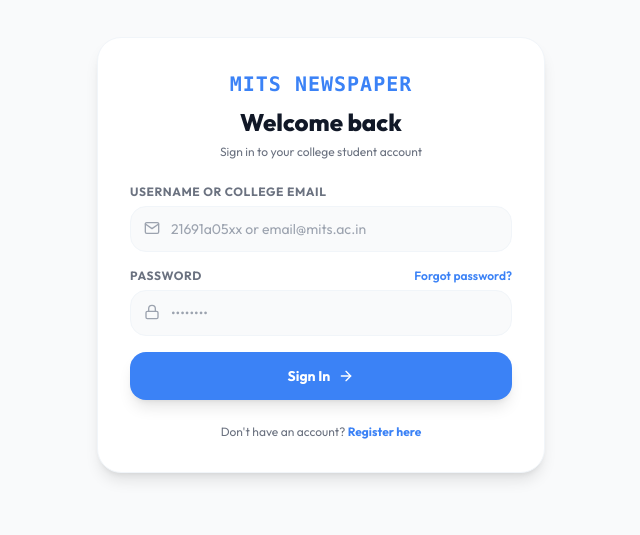
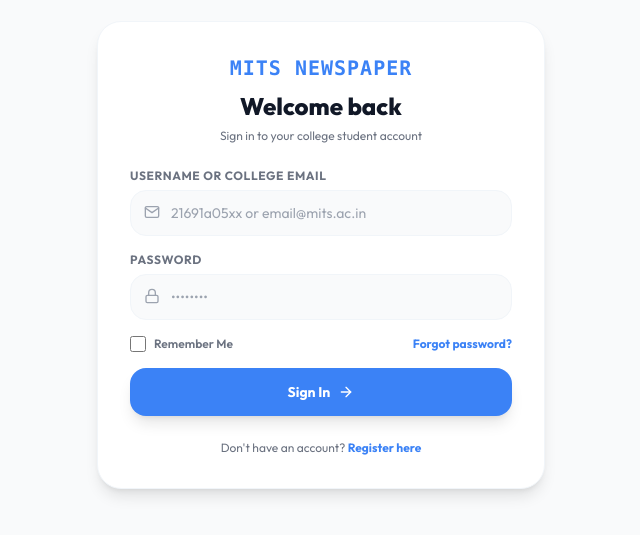
Before and after one commit to PAVANI2511/mits_news, a React app in the folder frontend/: page /login in a window 1280 px wide. Shown: the part 145-680 px from the top of the page, without its empty margins (319-959 px from the left). Built offline with nearby package versions, Linux system fonts and the light colour scheme; the HTML template or start-up script is replaced by a standard one.

Commit message:
add remember me checkbox and align with forgot password link

```diff
--- a/frontend/src/pages/Login.jsx
+++ b/frontend/src/pages/Login.jsx
@@ -1,4 +1,4 @@
-import React, { useState } from 'react';
+import React, { useState, useEffect } from 'react';
 import { useNavigate, Link } from 'react-router-dom';
 import { useDispatch, useSelector } from 'react-redux';
 import { loginStart, loginSuccess, loginFailure } from '../redux/authSlice';
@@ -14,6 +14,15 @@ const Login = () => {
   const [usernameOrEmail, setUsernameOrEmail] = useState('');
   const [password, setPassword] = useState('');
   const [validationError, setValidationError] = useState('');
+  const [rememberMe, setRememberMe] = useState(false);
+
+  useEffect(() => {
+    const saved = localStorage.getItem('remember_username');
+    if (saved) {
+      setUsernameOrEmail(saved);
+      setRememberMe(true);
+    }
+  }, []);
 
   const handleSubmit = async (e) => {
     e.preventDefault();
@@ -33,6 +42,12 @@ const Login = () => {
       });
 
       dispatch(loginSuccess(res.data));
+
+      if (rememberMe) {
+        localStorage.setItem('remember_username', usernameOrEmail);
+      } else {
+        localStorage.removeItem('remember_username');
+      }
 
       // Fetch user's saved theme from database
       const themePref = res.data.user.profile?.theme_preference || 'light';
@@ -90,14 +105,9 @@ const Login = () => {
           </div>
 
           <div>
-            <div className="flex justify-between items-center mb-1.5">
-              <label className="block text-xs font-bold text-gray-500 uppercase tracking-wider">
-                Password
-              </label>
-              <Link to="/forgot-password" className="text-xs font-semibold text-primary hover:underline">
-                Forgot password?
-              </Link>
-            </div>
+            <label className="block text-xs font-bold text-gray-500 uppercase tracking-wider mb-1.5">
+              Password
+            </label>
             <div className="relative">
               <input
                 type="password"
@@ -108,6 +118,21 @@ const Login = () => {
               />
               <FiLock className="absolute left-3.5 top-3.5 text-gray-400" />
             </div>
+          </div>
+
+          <div className="flex items-center justify-between text-xs my-3">
+            <label className="flex items-center gap-2 cursor-pointer text-gray-500 hover:text-text select-none">
+              <input
+                type="checkbox"
+                checked={rememberMe}
+                onChange={(e) => setRememberMe(e.target.checked)}
+                className="rounded border-border text-primary focus:ring-primary h-4 w-4 bg-bg transition"
+              />
+              <span className="font-semibold">Remember Me</span>
+            </label>
+            <Link to="/forgot-password" className="font-bold text-primary hover:underline">
+              Forgot password?
+            </Link>
           </div>
 
           <button
```
